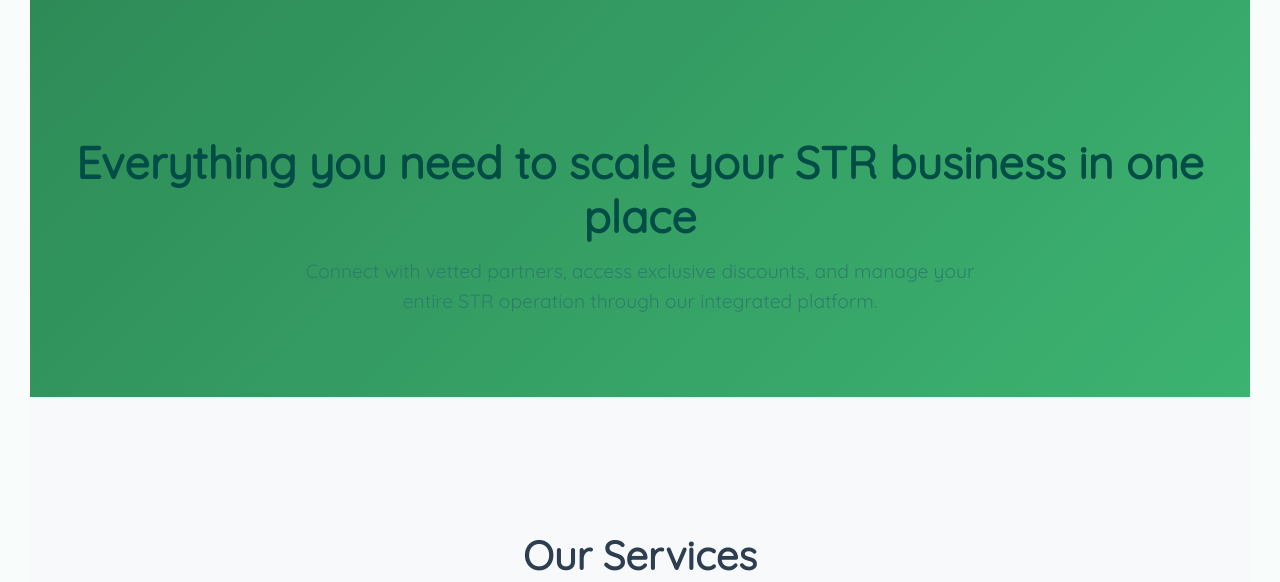
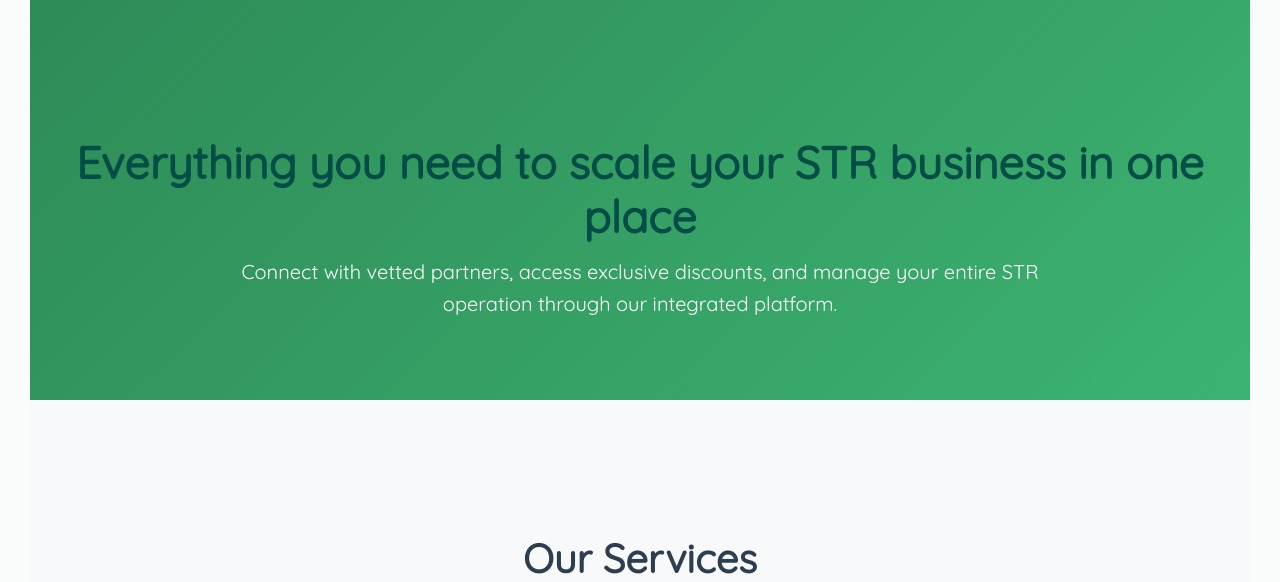
Before and after one commit to Kronium345/host_bridge, a Flask app: page /services in a window 1280 px wide. Shown: the part 131-713 px from the top of the page. Run offline with Flask 3, Linux system fonts and the light colour scheme.

Commit message:
Fixed Services Subtitle

```diff
--- a/app/static/css/styles.css
+++ b/app/static/css/styles.css
@@ -313,6 +313,11 @@
     margin: 0 auto;
 }
 
+/* Override for services page hero subtitle */
+.hero-section .hero-subtitle {
+    color: white !important;
+}
+
 /* Steps Wrapper */
 .steps-wrapper {
     display: flex;
@@ -2721,9 +2726,9 @@
     line-height: 1.2;
 }
 
-.hero-subtitle {
+.hero-section .hero-subtitle {
     font-size: 1.25rem;
-    opacity: 0.9;
+    color: white !important;
     max-width: 800px;
     margin: 0 auto;
     line-height: 1.6;
@@ -2906,6 +2911,7 @@
     grid-template-columns: 1fr 1fr;
     gap: 60px;
     align-items: center;
+    margin-left: 40px;
 }
 
 .pro-title {
@@ -2918,7 +2924,7 @@
 
 .pro-subtitle {
     font-size: 1.25rem;
-    color: #FFD700;
+    color: white;
     font-weight: 600;
     margin-bottom: 32px;
 }
@@ -2995,7 +3001,7 @@
 /* CTA Section */
 .cta-section {
     padding: 100px 0;
-    background: #2c3e50;
+    background: linear-gradient(135deg, #2c3e50 0%, #34495e 100%);
     color: white;
     text-align: center;
 }
@@ -3003,12 +3009,13 @@
 .cta-title {
     font-size: 2.5rem;
     font-weight: 700;
+    color: white;
     margin-bottom: 16px;
 }
 
 .cta-subtitle {
     font-size: 1.25rem;
-    opacity: 0.9;
+    color: #e9ecef;
     margin-bottom: 40px;
     max-width: 600px;
     margin-left: auto;
@@ -3068,6 +3075,7 @@
         grid-template-columns: 1fr;
         gap: 40px;
         text-align: center;
+        margin-left: 0;
     }
 
     .pro-title {
```
